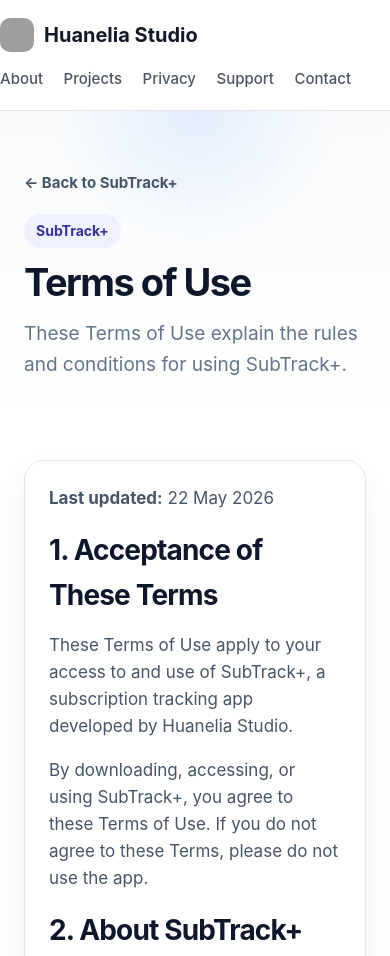
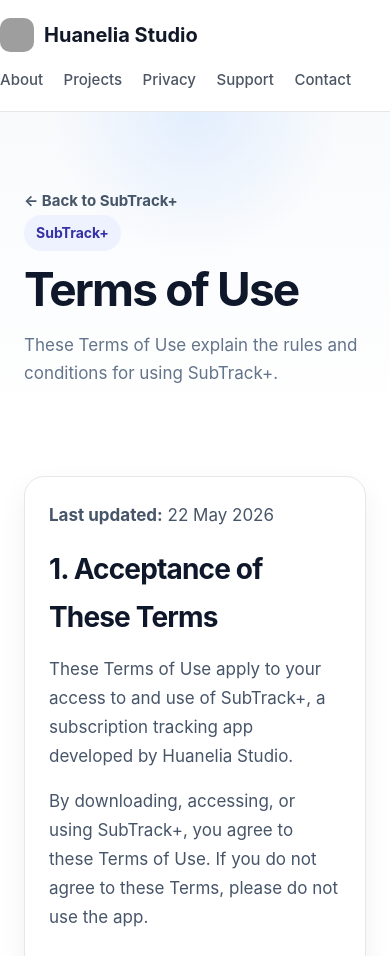
Before and after one commit to huaneliastudio/company-website, a plain HTML site: page subtrack/terms/index.html in a window 390 px wide. Shown: the top 956 px of the page. Drawn offline with Linux system fonts and the light colour scheme; grey boxes are pictures that could not be loaded.

Commit message:
Update for new structure

```diff
--- a/subtrack/terms/index.html
+++ b/subtrack/terms/index.html
@@ -14,226 +14,8 @@
   <link rel="icon" type="image/png" sizes="32x32" href="/favicon-32x32.png">
   <link rel="apple-touch-icon" href="/apple-touch-icon.png">
 
-  <style>
-    * {
-      box-sizing: border-box;
-    }
-
-    html {
-      scroll-behavior: smooth;
-    }
-
-    body {
-      margin: 0;
-      font-family: -apple-system, BlinkMacSystemFont, "Segoe UI", Roboto, Arial, sans-serif;
-      line-height: 1.6;
-      color: #111827;
-      background: #f8fafc;
-    }
-
-    .container {
-      width: 100%;
-      max-width: 1060px;
-      margin: 0 auto;
-      padding: 0 24px;
-    }
-
-    header {
-      background: rgba(255, 255, 255, 0.95);
-      border-bottom: 1px solid #e5e7eb;
-      position: sticky;
-      top: 0;
-      z-index: 10;
-      backdrop-filter: blur(12px);
-    }
-
-    .nav {
-      display: flex;
-      justify-content: space-between;
-      align-items: center;
-      padding: 18px 0;
-    }
-
-    .brand {
-      display: flex;
-      align-items: center;
-      gap: 10px;
-      font-size: 20px;
-      font-weight: 750;
-      color: #111827;
-      text-decoration: none;
-    }
-
-    .brand-logo {
-      width: 34px;
-      height: 34px;
-      border-radius: 10px;
-      object-fit: cover;
-    }
-
-    .nav-links a {
-      margin-left: 22px;
-      text-decoration: none;
-      color: #4b5563;
-      font-size: 15px;
-      font-weight: 500;
-    }
-
-    .nav-links a:hover {
-      color: #111827;
-    }
-
-    .page-hero {
-      padding: 74px 0 46px;
-      background:
-        radial-gradient(circle at top, rgba(219, 234, 254, 0.75), transparent 38%),
-        linear-gradient(180deg, #f8fafc 0%, #ffffff 100%);
-    }
-
-    .eyebrow {
-      display: inline-block;
-      margin-bottom: 14px;
-      padding: 6px 12px;
-      border-radius: 999px;
-      background: #eef2ff;
-      color: #3730a3;
-      font-size: 14px;
-      font-weight: 650;
-    }
-
-    h1 {
-      font-size: 46px;
-      line-height: 1.08;
-      margin: 0 0 16px;
-      color: #0f172a;
-      letter-spacing: -0.04em;
-    }
-
-    .intro {
-      max-width: 780px;
-      color: #64748b;
-      font-size: 19px;
-      margin: 0;
-    }
-
-    section {
-      padding: 54px 0;
-      background: #ffffff;
-    }
-
-    .content-card {
-      background: white;
-      border: 1px solid #e5e7eb;
-      border-radius: 20px;
-      padding: 32px;
-      box-shadow: 0 12px 30px rgba(15, 23, 42, 0.06);
-    }
-
-    h2 {
-      font-size: 28px;
-      margin: 0 0 14px;
-      color: #0f172a;
-      letter-spacing: -0.03em;
-    }
-
-    h3 {
-      font-size: 20px;
-      margin: 28px 0 8px;
-      color: #0f172a;
-    }
-
-    p {
-      color: #475569;
-      font-size: 17px;
-      margin: 0 0 16px;
-    }
-
-    ul {
-      color: #475569;
-      font-size: 17px;
-      margin: 0 0 18px;
-      padding-left: 22px;
-    }
-
-    li {
-      margin-bottom: 8px;
-    }
-
-    a.inline-link {
-      color: #2563eb;
-      text-decoration: none;
-      font-weight: 600;
-    }
-
-    footer {
-      padding: 32px 0 42px;
-      border-top: 1px solid #e5e7eb;
-      color: #64748b;
-      font-size: 14px;
-      background: white;
-    }
-
-    .footer-inner {
-      display: flex;
-      justify-content: space-between;
-      gap: 18px;
-      flex-wrap: wrap;
-      align-items: center;
-    }
-
-    .footer-links a {
-      color: #475569;
-      text-decoration: none;
-      margin-right: 18px;
-      font-weight: 500;
-    }
-
-    @media (max-width: 768px) {
-      .nav {
-        flex-direction: column;
-        align-items: flex-start;
-        gap: 14px;
-      }
-
-      .nav-links a {
-        margin-left: 0;
-        margin-right: 16px;
-      }
-
-      .page-hero {
-        padding: 58px 0 38px;
-      }
-
-      h1 {
-        font-size: 38px;
-      }
-
-      section {
-        padding: 42px 0;
-      }
-
-      .content-card {
-        padding: 24px;
-      }
-
-      .back-link-wrap {
-        margin: 0 0 18px;
-      }
-
-      .back-link {
-        display: inline-flex;
-        align-items: center;
-        color: #475569;
-        text-decoration: none;
-        font-weight: 700;
-        font-size: 15px;
-      }
-
-      .back-link:hover {
-        color: #0f172a;
-      }
-    }
-  </style>
+  <link rel="stylesheet" href="/assets/css/shared.css">
+  <link rel="stylesheet" href="/assets/css/legal.css">
 </head>
 
 <body>
@@ -254,8 +36,8 @@
     </div>
   </header>
 
-  <main>
-    <section class="page-hero">
+  <main class="legal-main">
+    <section class="page-hero left">
       <div class="container">
         <p class="back-link-wrap">
           <a class="back-link" href="/subtrack/">← Back to SubTrack+</a>
```
